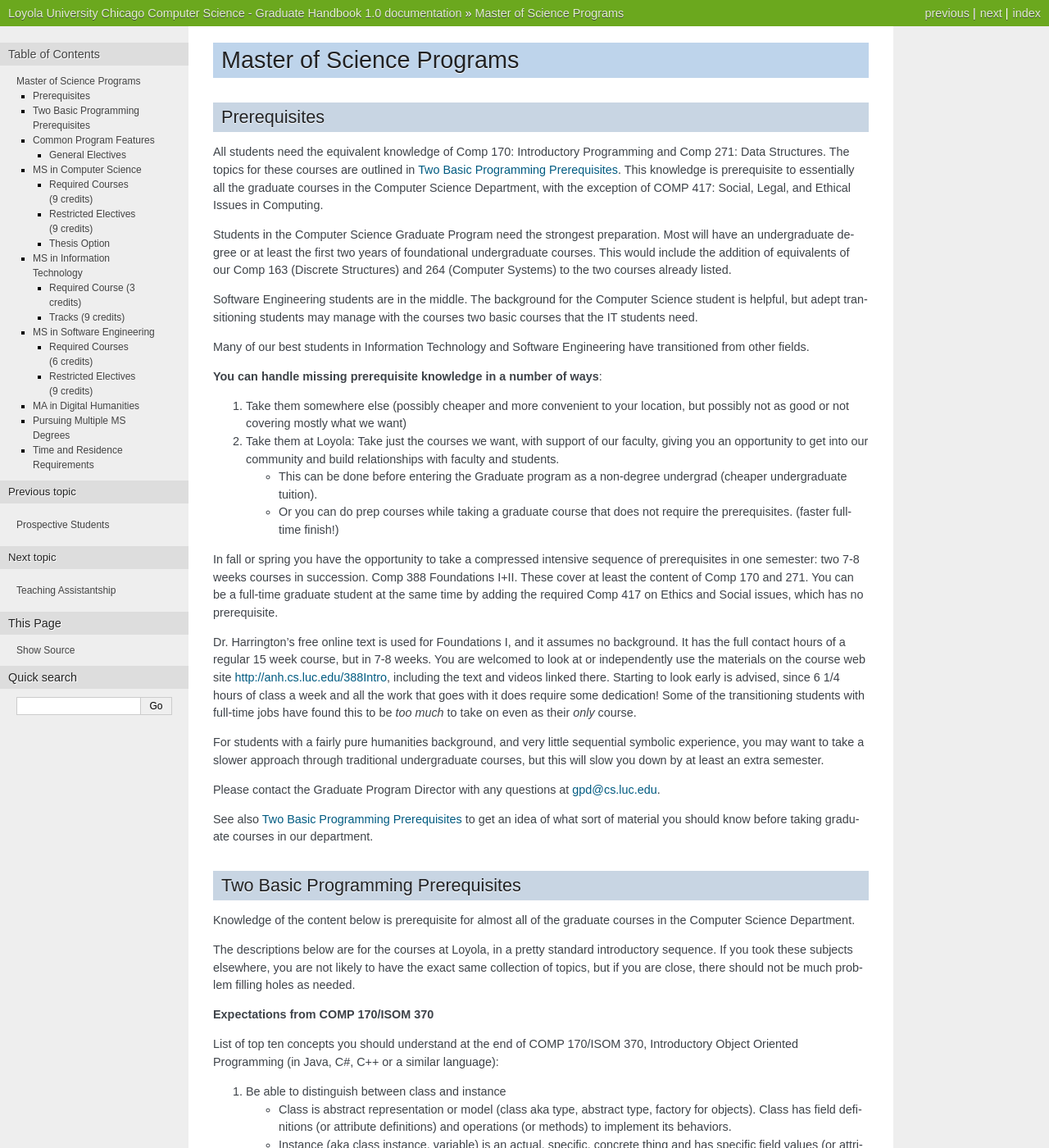
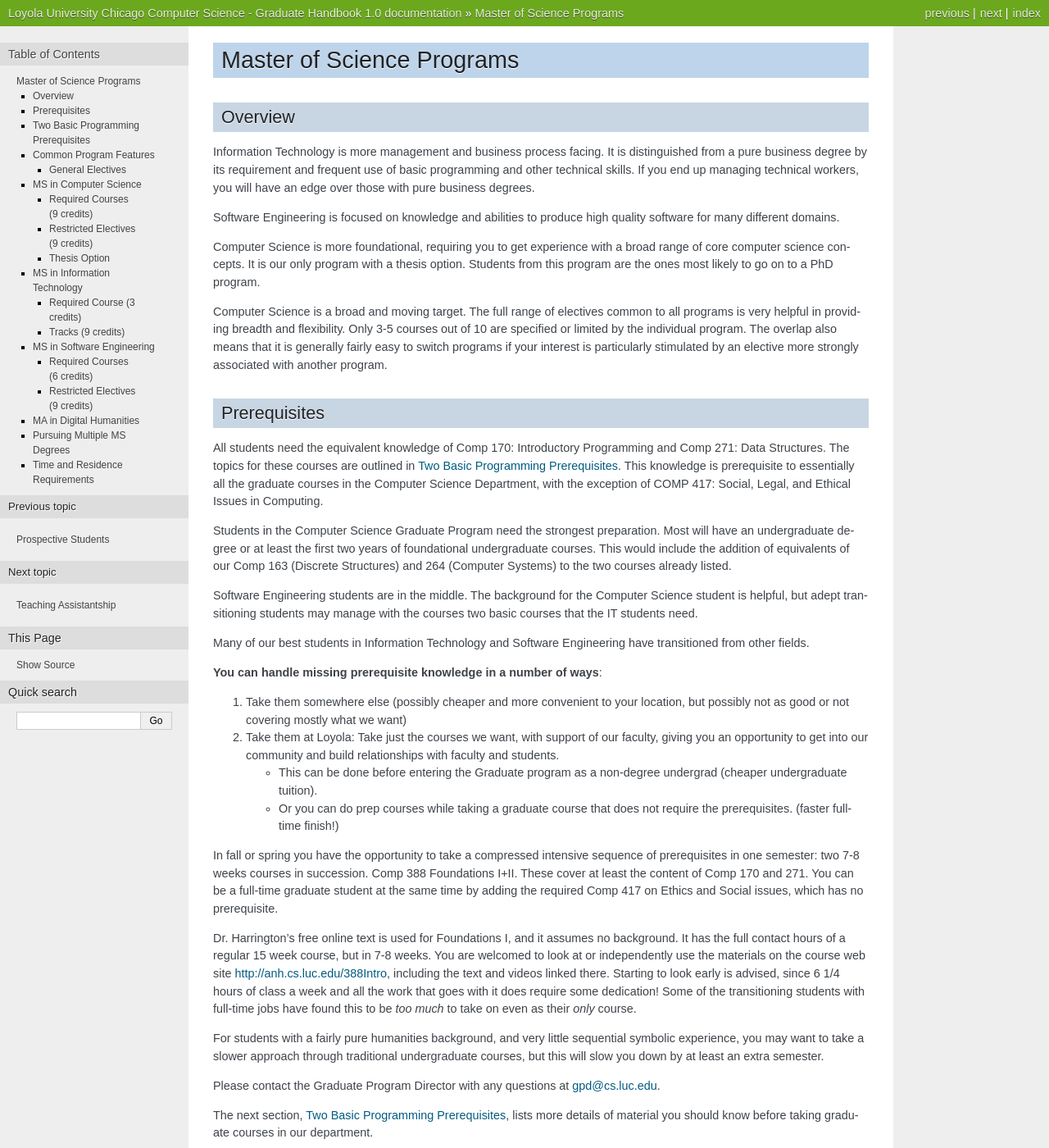
Before and after one commit to LoyolaChicagoCS/gradhandbook, a Sphinx documentation site: the page built from source/ms_programs.rst, in a window 1280 px wide and 1400 px high. Shown: the whole window at 82% size. Built offline with Sphinx 7.4.7, drawn with Linux system fonts in a browser that asks for light colours; some of the changed text lies outside the part shown.

Commit message:
programs overview, typos

```diff
--- a/source/ms_programs.rst
+++ b/source/ms_programs.rst
@@ -4,6 +4,32 @@
 
 Master of Science Programs
 ======================================
+
+Overview
+-----------
+
+Information Technology is more management and business process facing.
+It is distinguished from a pure business degree by its requirement and
+frequent use of basic programming and other technical skills.
+If you end up managing technical workers,
+you will have an edge over those with pure business degrees.
+
+Software Engineering is focused on knowledge and abilities to produce
+high quality software for many different domains.
+
+Computer Science is more foundational,
+requiring you to get experience with a broad range of core
+computer science concepts.  It is our only program with a thesis option.
+Students from this program are the ones most likely to go on to a PhD program.
+
+Computer Science is a broad and moving target.
+The full range of electives common to all programs is very helpful
+in providing breadth and flexibility.
+Only 3-5 courses out of 10 are specified or limited by the individual program.
+The overlap also means that it is generally fairly easy to switch programs
+if your interest is particularly stimulated by an elective more strongly
+associated with another program.
+
 
 .. index::  prerequisites
 
@@ -73,7 +99,7 @@ but this will slow you down by at least an extra semester.
 
 Please contact the Graduate Program Director with any questions at gpd@cs.luc.edu.
 
-See also :ref:`programming_prerequisites` to get an idea of what sort
+The next section, :ref:`programming_prerequisites`, lists more details
 of material you should know before taking graduate courses in our department.
 
 
@@ -241,14 +267,14 @@ including a programming project, research, or a service-oriented project.
 MS in Computer Science
 ----------------------------
 
-This program is for students entering the program in Spring 2014 or later.
-If you were enrolled in the program prior to Spring 2014 you may use the older
-degree requirements located at http://luc.edu/cs/academics/graduateprograms/mscs/oldcurriculum.
-
 The MS in Computer Science provides foundations of Computer Science, while
 acknowledging that Computer Science is key to algorithms in the sciences.
 Other programs in the Computer Science Department with different foci are
 :ref:`ms_in_information_technology` and the :ref:`ms_in_software_engineering`.
+
+This program is for students entering the program in Spring 2014 or later.
+If you were enrolled in the program prior to Spring 2014 you may use the older
+degree requirements located at http://luc.edu/cs/academics/graduateprograms/mscs/oldcurriculum.
 
 Make sure you have read :ref:`common_program_features`.
 
@@ -519,6 +539,11 @@ managerial aspects of software development.
 This degree places more weight on software development.
 For those seeking a greater focus on managerial aspects, we offer the
 :ref:`ms_in_information_technology`.
+
+This program is for students entering the program in Spring 2014 or later.
+If you were enrolled in the program prior to Spring 2014 you may use the older
+degree requirements located at
+http://luc.edu/cs/academics/graduateprograms/msse/oldcurriculum.
 
 Make sure you have read :ref:`common_program_features`.
 
```
Also changed, not shown: other parts of source/ms_programs.rst (+1 -7 lines).
